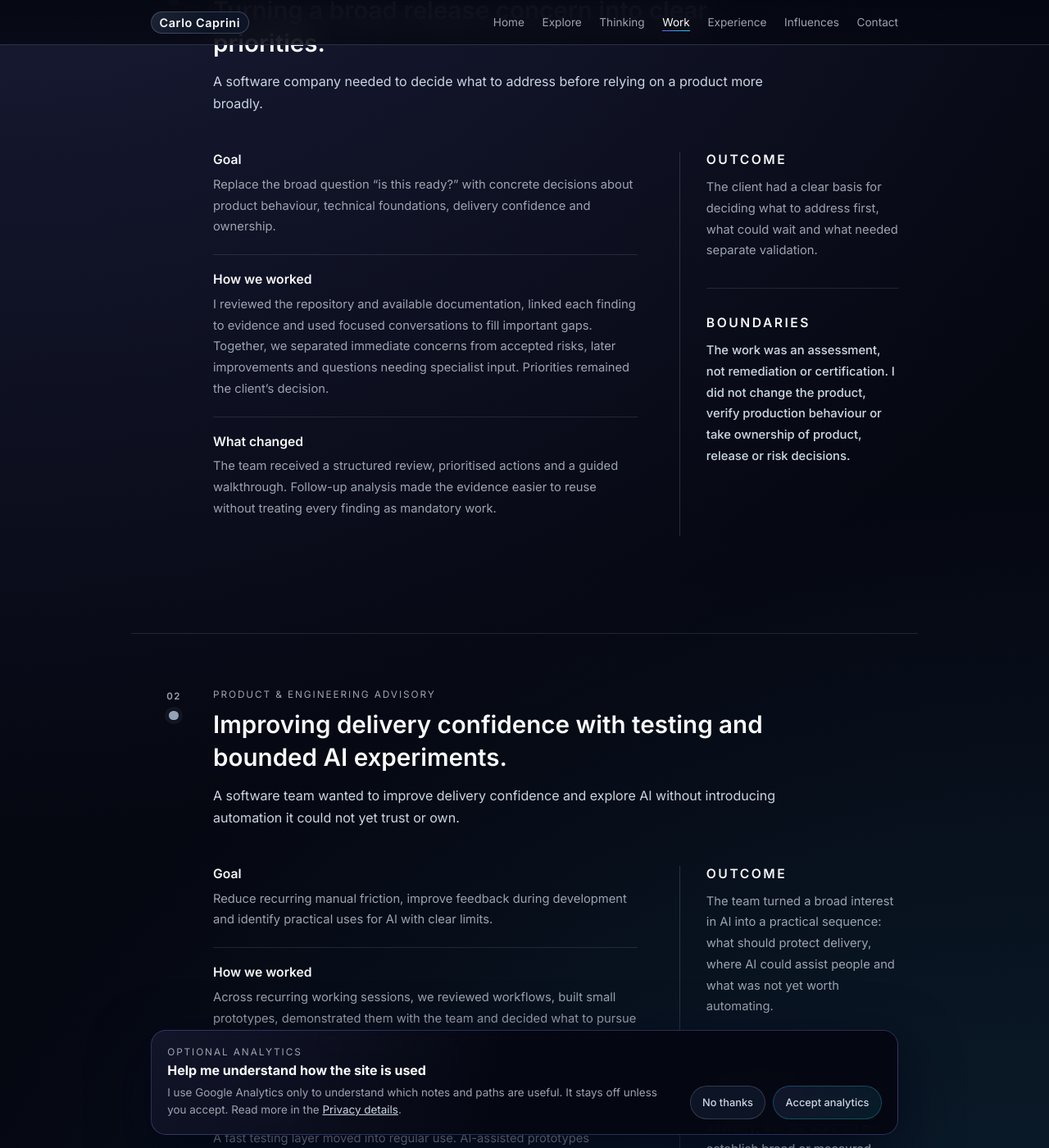
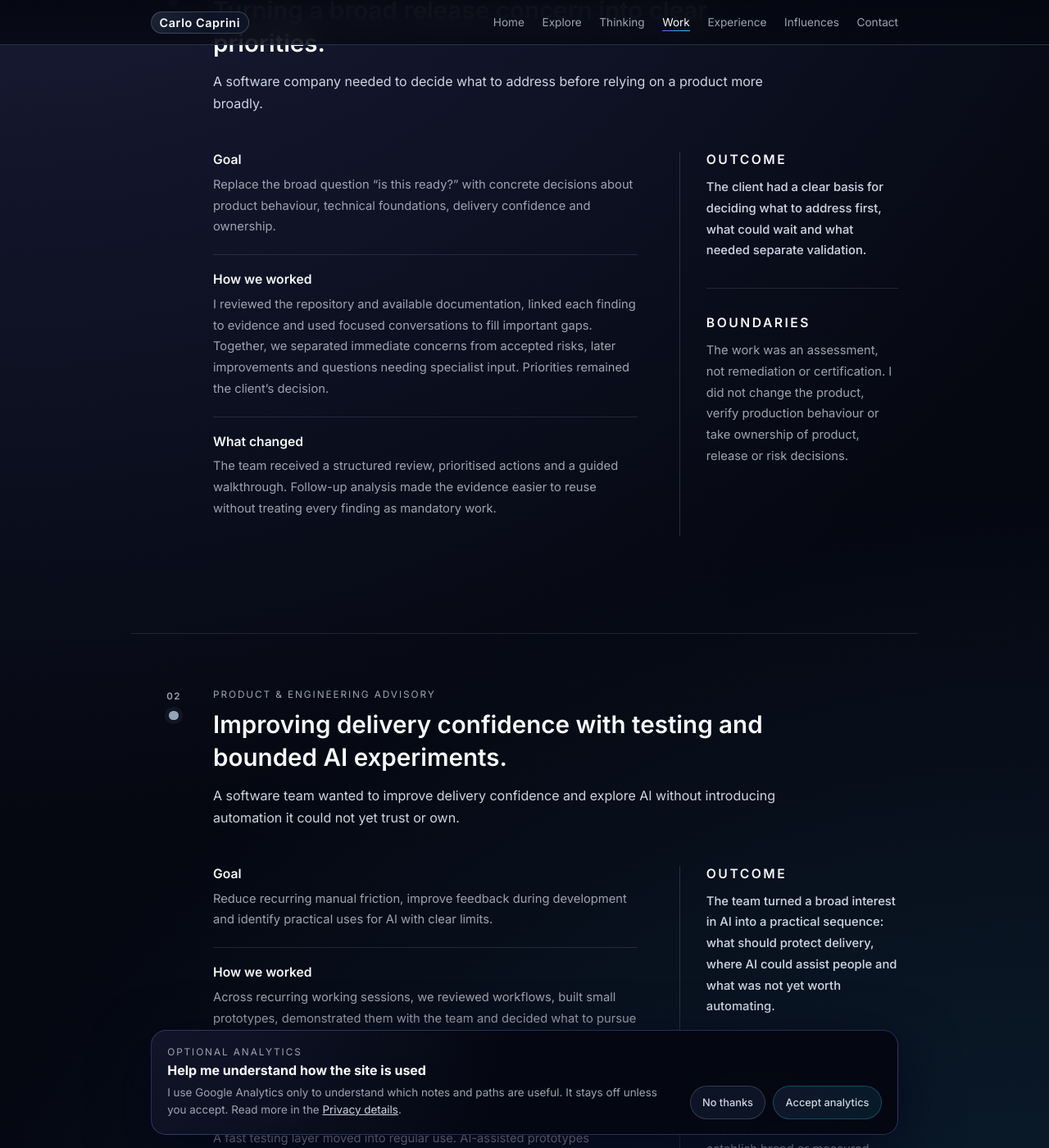
Before and after one commit to carlocaprini/carlocaprini.github.io, a Jekyll site: the page built from pages/selected-work.md, in a window 1280 px wide and 1400 px high, scrolled down 624 px. Shown: the whole window at 82% size. Built offline with Jekyll 4.4.1, drawn with Linux system fonts in a browser that asks for light colours.

Commit message:
Keep selected work outcomes visually prominent

```diff
--- a/_includes/styles/work.css
+++ b/_includes/styles/work.css
@@ -434,7 +434,7 @@
   margin-bottom: 0.75rem;
 }
 
-.selected-work-case-boundaries section:last-child p {
+.selected-work-case-boundaries section:first-child p {
   color: var(--color-text-secondary);
   font-weight: 520;
 }
```
